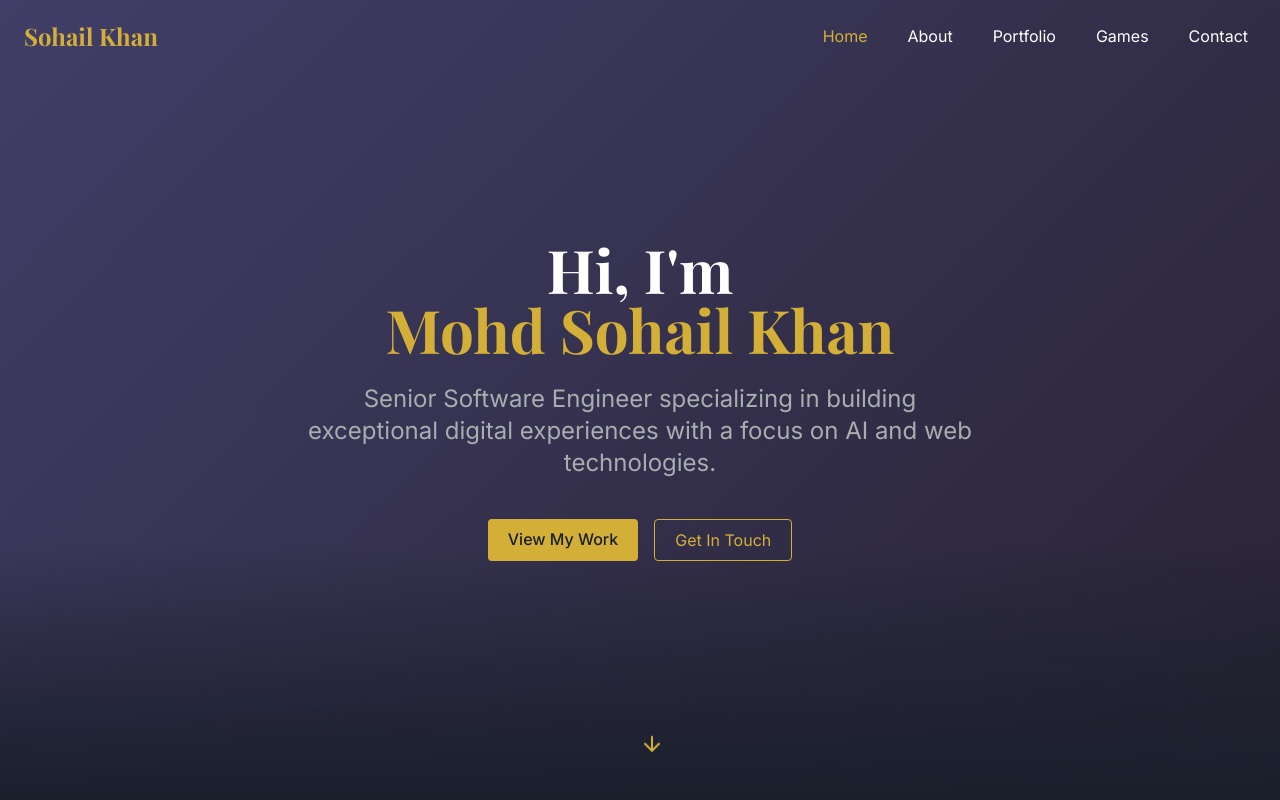
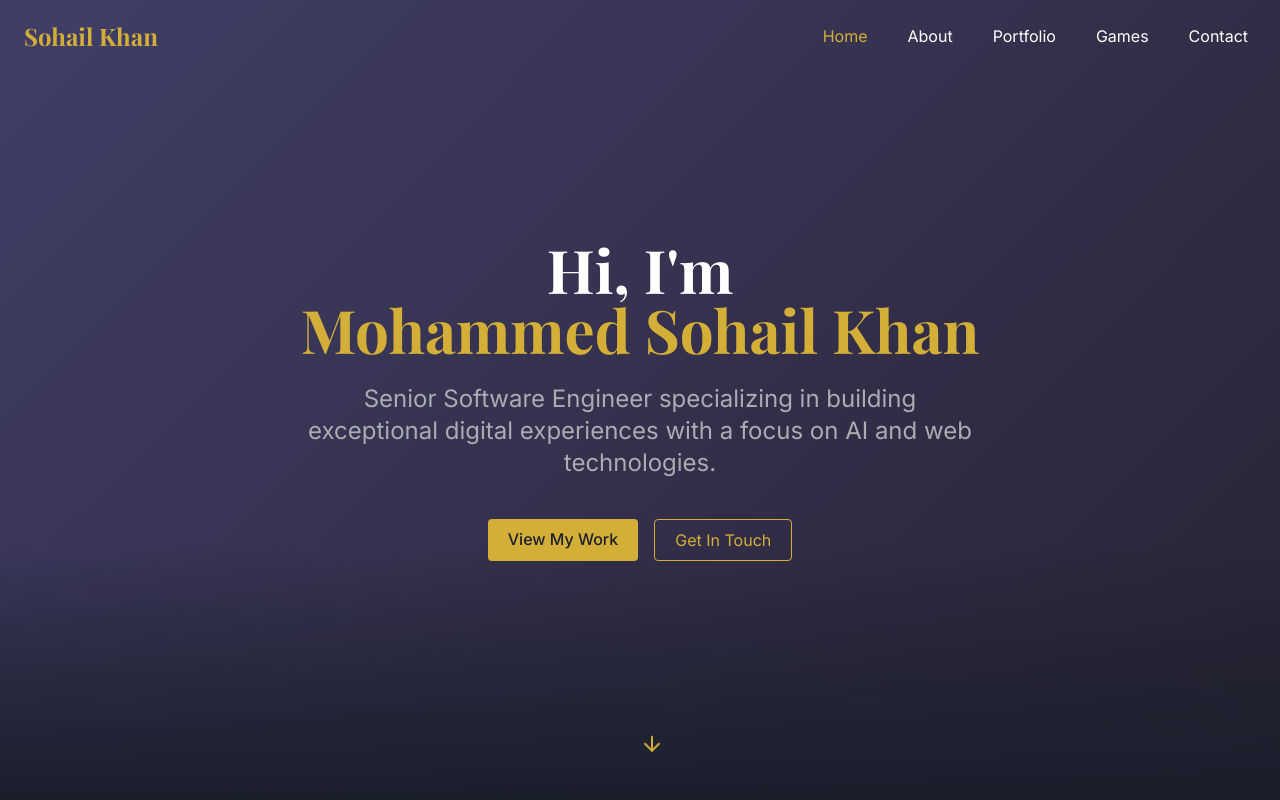
Before and after one commit to sohailkhan0613/md-sohail-khan, a React (Vite) app: page / in a window 1280 px wide. Shown: the top 800 px of the page. Built offline with nearby package versions, Linux system fonts and the light colour scheme.

Commit message:
title update

```diff
--- a/src/components/home/Hero.tsx
+++ b/src/components/home/Hero.tsx
@@ -28,7 +28,7 @@ const Hero = () => {
         >
           <h1 className="hero-text font-serif text-white mb-6">
             <span className="block">Hi, I'm</span>{" "}
-            <span className="text-luxury-gold">Mohd Sohail Khan</span>
+            <span className="text-luxury-gold">Mohammed Sohail Khan</span>
           </h1>
           <p className="text-xl md:text-2xl text-luxury-lightGray max-w-2xl mx-auto mb-10">
             Senior Software Engineer specializing in building exceptional
```
